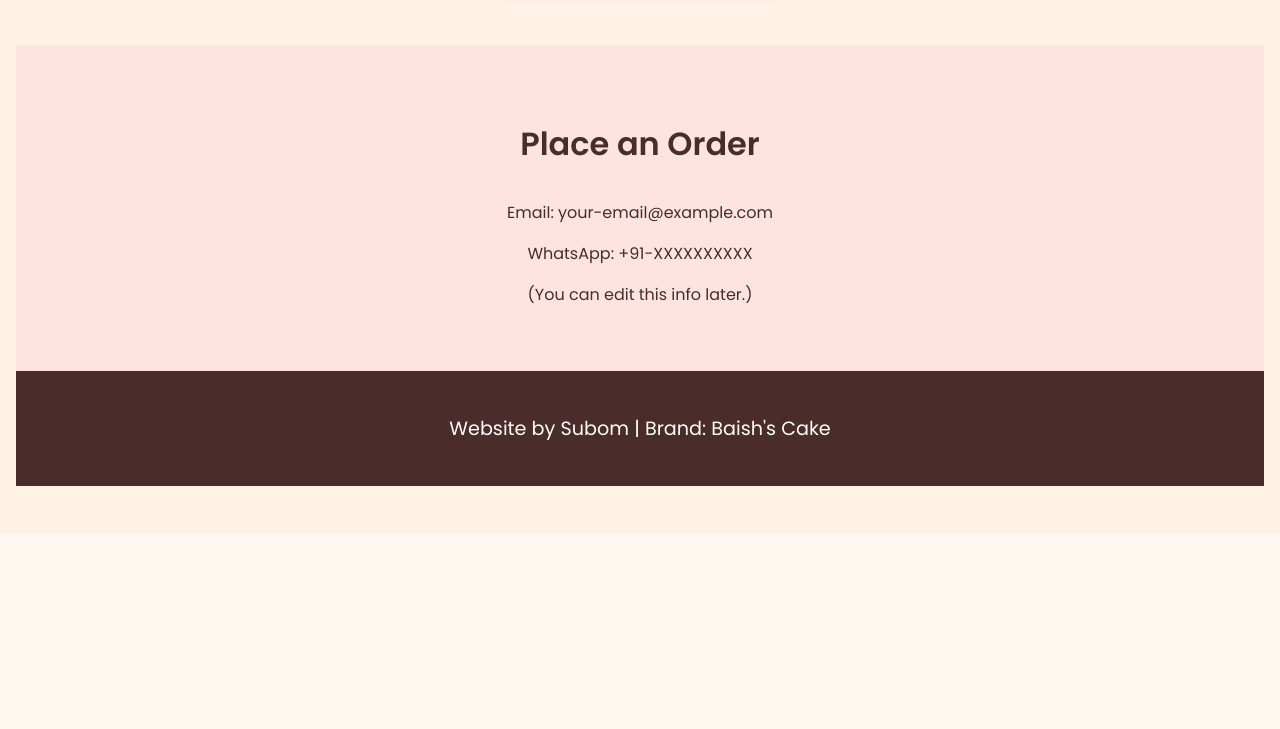
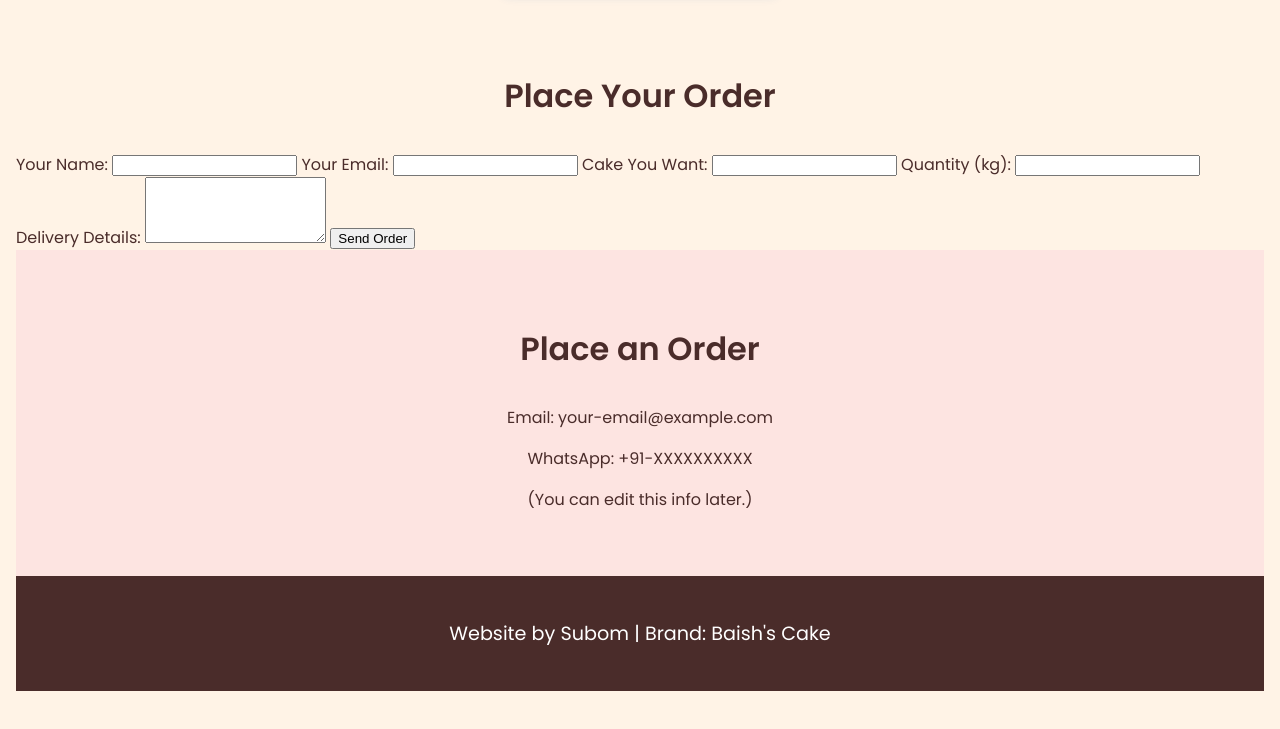
Before and after one commit to Subombaruah/subomwhy, a plain HTML site: page index.html in a window 1280 px wide. Shown: the part 1932-2661 px from the top of the page. Before the commit the page ends 2466 px from the top, so only its background shows below. Drawn offline with Linux system fonts and the light colour scheme.

Commit message:
Update index.html

```diff
--- a/index.html
+++ b/index.html
@@ -68,6 +68,27 @@
     <!-- Add more like this -->
   </div>
 </section>
+    <section class="order">
+  <h2>Place Your Order</h2>
+  <form action="https://formspree.io/f/your-form-id" method="POST">
+    <label>Your Name:</label>
+    <input type="text" name="name" required>
+
+    <label>Your Email:</label>
+    <input type="email" name="email" required>
+
+    <label>Cake You Want:</label>
+    <input type="text" name="cake" required>
+
+    <label>Quantity (kg):</label>
+    <input type="number" name="quantity" min="1" required>
+
+    <label>Delivery Details:</label>
+    <textarea name="message" rows="4" required></textarea>
+
+    <button type="submit">Send Order</button>
+  </form>
+</section>
 
 
 
```
